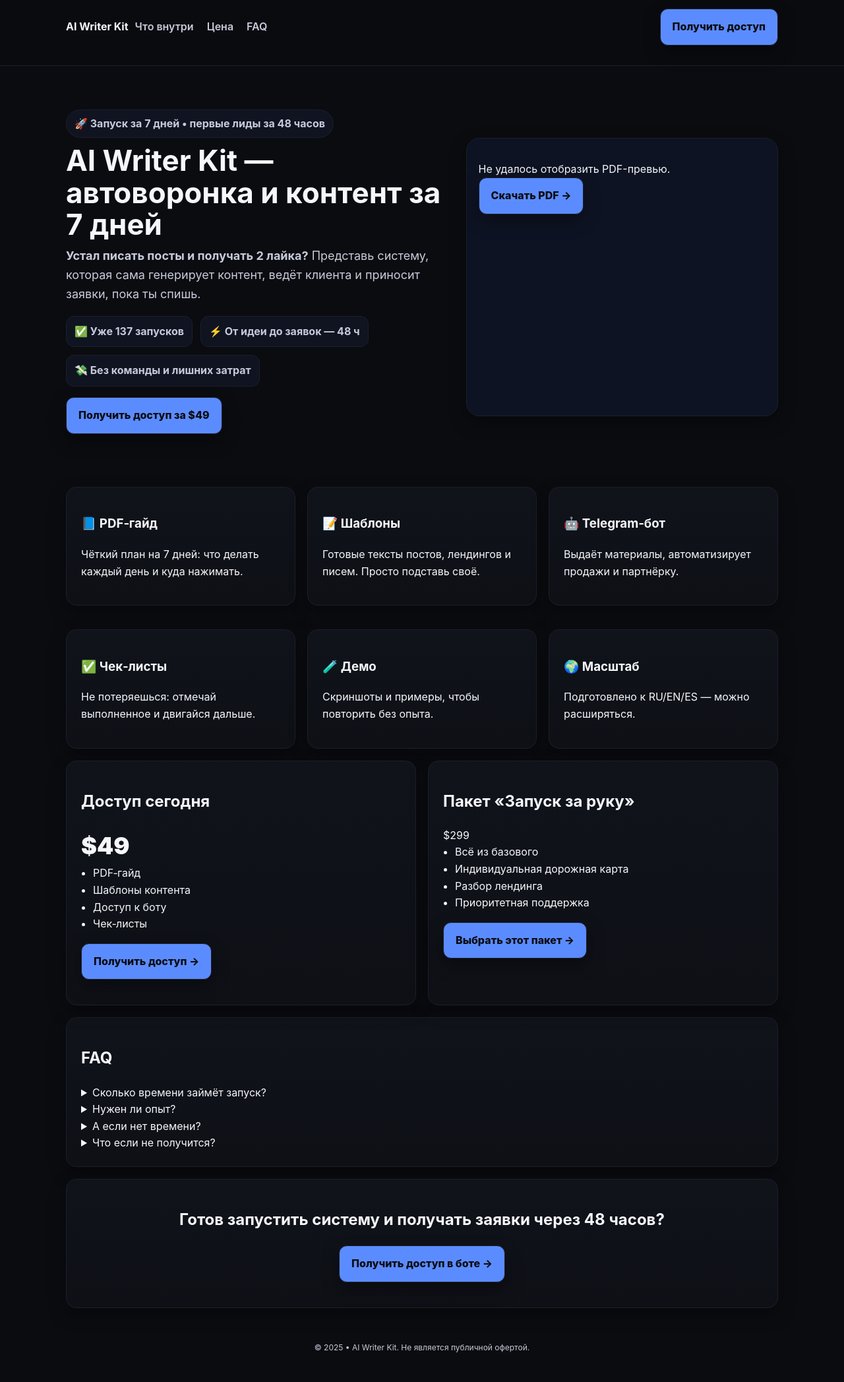
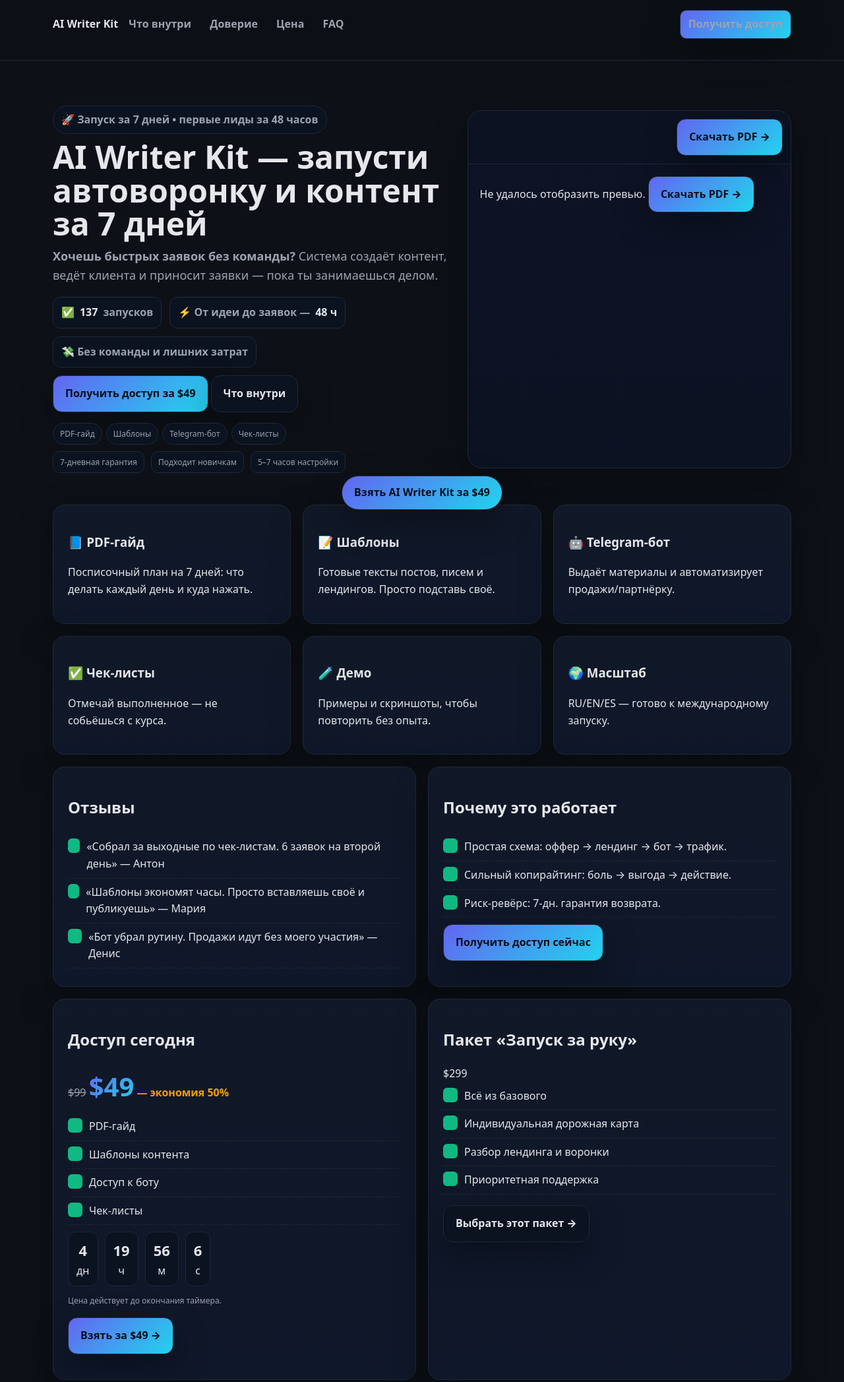
Before and after one commit to Yuriy3133/ai-writer-kit, a plain HTML site: page index.html in a window 1280 px wide. Shown: the part 17-2112 px from the top of the page at 66% size. Drawn offline with Linux system fonts and the light colour scheme.

Commit message:
Update index.html

```diff
--- a/index.html
+++ b/index.html
@@ -4,68 +4,184 @@
 <head>
   <meta charset="utf-8" />
   <meta name="viewport" content="width=device-width, initial-scale=1" />
-  <title>AI Writer Kit — автоворонка и контент за 7 дней</title>
-  <meta name="description" content="PDF-гайд, шаблоны, Telegram-бот и чек-листы. Первые заявки через 48 часов.">
+  <title>AI Writer Kit — запусти автоворонку и контент за 7 дней</title>
+  <meta name="description" content="Система для быстрого запуска заявок: PDF-гайд, шаблоны, Telegram-бот и чек-листы. Первые лиды через 48 часов." />
   <style>
-    :root{--bg:#0b0c10;--panel:#11131b;--text:#f5f7fb;--muted:#c7cada;--brand:#5B8CFF;--stroke:#1b1f2b;--radius:16px;--shadow:0 10px 26px rgba(0,0,0,.35);}
-    *{box-sizing:border-box} body{margin:0;background:var(--bg);color:var(--text);font:16px/1.6 Inter,system-ui,-apple-system,Segoe UI,Roboto,Arial,sans-serif}
-    .wrap{max-width:1120px;margin:0 auto;padding:20px} header{position:sticky;top:0;background:rgba(11,12,16,.7);backdrop-filter:blur(8px);border-bottom:1px solid var(--stroke);z-index:5}
-    nav{display:flex;justify-content:space-between;align-items:center;padding:10px 0} nav a{color:var(--muted);text-decoration:none;padding:8px 10px;border-radius:10px;font-weight:600} nav a:hover{background:#121626;color:var(--text)}
-    .btn{display:inline-flex;gap:10px;align-items:center;justify-content:center;padding:14px 18px;border-radius:12px;border:1px solid var(--stroke);background:var(--brand);color:#0b0c10;font-weight:800;box-shadow:var(--shadow);text-decoration:none}
-    .badge{display:inline-flex;gap:8px;align-items:center;background:#101421;border:1px solid var(--stroke);border-radius:999px;padding:8px 12px;color:var(--muted);font-weight:700}
-    .hero{display:grid;grid-template-columns:1.1fr .9fr;gap:28px;align-items:center;padding:46px 0}
-    h1{font-size:44px;line-height:1.1;margin:10px 0 10px} .lead{color:var(--muted);font-size:18px;margin:8px 0 18px}
-    .kpis{display:flex;gap:12px;flex-wrap:wrap;margin:10px 0} .kpi{background:#101421;border:1px solid var(--stroke);border-radius:12px;padding:10px 12px;color:var(--muted);font-weight:700}
-    .pdf-embed{background:#0e1323;border:1px solid var(--stroke);border-radius:20px;overflow:hidden;box-shadow:var(--shadow)}
-    .pdf-embed object{display:block;width:100%;height:420px;border:0}
+    :root{ --bg:#0d1117; --panel:#111827; --panel-2:#0f172a; --text:#E5E7EB; --muted:#9CA3AF;
+      --brand1:#6366F1; --brand2:#22D3EE; --cta:#4F46E5; --cta-hover:#6366F1;
+      --stroke:#1f2937; --green:#10B981; --amber:#F59E0B; --red:#EF4444;
+      --radius:18px; --shadow:0 18px 50px rgba(0,0,0,.35); }
+    *{box-sizing:border-box} html,body{margin:0;padding:0;background:var(--bg);color:var(--text);font:16px/1.6 system-ui,-apple-system,Segoe UI,Roboto,Inter,Arial,sans-serif}
+    a{color:#93C5FD;text-decoration:none} a:hover{text-decoration:underline}
+    .wrap{max-width:1160px;margin:0 auto;padding:20px}
+    header{position:sticky;top:0;z-index:10;background:rgba(13,17,23,.6);backdrop-filter:blur(8px);border-bottom:1px solid var(--stroke)}
+    nav{display:flex;justify-content:space-between;align-items:center;padding:12px 0}
+    .nav-links a{color:var(--muted);padding:8px 12px;border-radius:10px;font-weight:600}
+    .nav-links a:hover{background:#0b1220;color:var(--text)}
+    .btn{display:inline-flex;gap:10px;align-items:center;justify-content:center;padding:14px 18px;border-radius:14px;border:1px solid var(--stroke);font-weight:800;box-shadow:var(--shadow)}
+    .btn-cta{background:linear-gradient(135deg,var(--brand1),var(--brand2));color:#0b0f1a}
+    .btn-cta:hover{filter:brightness(1.05)}
+    .btn-ghost{background:#0b1220;color:var(--text)}
+    .badge{display:inline-flex;gap:8px;align-items:center;background:#0b1220;border:1px solid var(--stroke);border-radius:999px;padding:8px 12px;color:var(--muted);font-weight:700}
+    .hero{display:grid;grid-template-columns:1.1fr .9fr;gap:28px;align-items:center;padding:48px 0}
+    h1{font-size:48px;line-height:1.05;margin:10px 0} .lead{color:var(--muted);font-size:18px;margin:8px 0 18px}
+    .kpis{display:flex;gap:12px;flex-wrap:wrap;margin:10px 0}
+    .kpi{display:flex;gap:8px;align-items:center;background:#0b1220;border:1px solid var(--stroke);border-radius:12px;padding:10px 12px;color:var(--muted);font-weight:700}
+    .kpi b{color:var(--text)}
+    .hero-media{background:linear-gradient(180deg,#0e1326,#0c1222);border:1px solid var(--stroke);border-radius:22px;overflow:hidden;box-shadow:var(--shadow);padding:0}
+    .pdf-frame{display:block;width:100%;height:460px;border:0}
+    .pdf-toolbar{display:flex;justify-content:flex-end;padding:12px;background:#0c1222;border-bottom:1px solid var(--stroke)}
+    .pill{display:inline-block;background:#0b1220;border:1px solid var(--stroke);padding:6px 10px;border-radius:999px;color:var(--muted);font-size:12px;margin-right:6px}
     .grid-3{display:grid;grid-template-columns:repeat(3,1fr);gap:18px} .grid-2{display:grid;grid-template-columns:repeat(2,1fr);gap:18px}
-    .section{background:linear-gradient(180deg,#11131b,#0e1016);border:1px solid var(--stroke);border-radius:var(--radius);padding:22px;box-shadow:var(--shadow);margin-top:18px}
-    .list{margin:0;padding-left:18px} .price .num{font-size:36px;font-weight:900}
-    @media(max-width:900px){.hero{grid-template-columns:1fr} h1{font-size:36px} .grid-3,.grid-2{grid-template-columns:1fr} .pdf-embed object{height:320px}}
+    .card{background:linear-gradient(180deg,#111827,#0f172a);border:1px solid var(--stroke);border-radius:var(--radius);padding:22px;box-shadow:var(--shadow)}
+    .price .num{font-size:40px;font-weight:900;background:linear-gradient(135deg,var(--brand1),var(--brand2));-webkit-background-clip:text;background-clip:text;color:transparent}
+    .check{list-style:none;margin:0;padding:0} .check li{display:flex;gap:10px;align-items:flex-start;padding:8px 0;border-bottom:1px dashed var(--stroke)}
+    .check i{display:inline-block;width:22px;height:22px;background:var(--green);border-radius:6px}
+    .countdown{display:flex;gap:10px;margin-top:10px} .cd-box{background:#0b1220;border:1px solid var(--stroke);border-radius:12px;padding:10px 12px;text-align:center} .cd-box b{display:block;font-size:22px}
+    .trust-row{display:flex;gap:10px;flex-wrap:wrap;margin-top:10px} .trust-row .t{background:#0b1220;border:1px solid var(--stroke);border-radius:10px;padding:6px 10px;color:var(--muted);font-size:12px}
+    .sticky-cta{position:fixed;bottom:10px;left:0;right:0;display:flex;justify-content:center;z-index:20}
+    .sticky-cta a{padding:12px 18px;border-radius:999px} .footer{text-align:center;color:var(--muted);font-size:12px;padding:30px 0}
+    @media(max-width: 920px){.hero{grid-template-columns:1fr} h1{font-size:38px} .pdf-frame{height:360px}}
   </style>
 </head>
 <body>
-<header><div class="wrap"><nav><div><strong>AI Writer Kit</strong><a href="#inside">Что внутри</a><a href="#price">Цена</a><a href="#faq">FAQ</a></div><a class="btn" href="https://t.me/aiwriterkit_bot">Получить доступ</a></nav></div></header>
+<header>
+  <div class="wrap">
+    <nav>
+      <div class="nav-links">
+        <strong>AI Writer Kit</strong>
+        <a href="#inside">Что внутри</a>
+        <a href="#proof">Доверие</a>
+        <a href="#price">Цена</a>
+        <a href="#faq">FAQ</a>
+      </div>
+      <div class="nav-links">
+        <a class="btn btn-cta" href="https://t.me/aiwriterkit_bot">Получить доступ</a>
+      </div>
+    </nav>
+  </div>
+</header>
+
 <main class="wrap">
   <section class="hero">
     <div>
       <span class="badge">🚀 Запуск за 7 дней • первые лиды за 48 часов</span>
-      <h1>AI Writer Kit — автоворонка и контент за 7 дней</h1>
-      <p class="lead"><b>Устал писать посты и получать 2 лайка?</b> Представь систему, которая сама генерирует контент, ведёт клиента и приносит заявки, пока ты спишь.</p>
-      <div class="kpis"><div class="kpi">✅ Уже 137 запусков</div><div class="kpi">⚡ От идеи до заявок — 48 ч</div><div class="kpi">💸 Без команды и лишних затрат</div></div>
-      <p><a class="btn" href="https://t.me/aiwriterkit_bot">Получить доступ за $49</a></p>
+      <h1>AI Writer Kit — запусти автоворонку и контент за 7 дней</h1>
+      <p class="lead"><b>Хочешь быстрых заявок без команды?</b> Система создаёт контент, ведёт клиента и приносит заявки — пока ты занимаешься делом.</p>
+      <div class="kpis">
+        <div class="kpi">✅ <b>137</b> запусков</div>
+        <div class="kpi">⚡ От идеи до заявок — <b>48 ч</b></div>
+        <div class="kpi">💸 Без команды и лишних затрат</div>
+      </div>
+      <p style="margin:12px 0 16px">
+        <a class="btn btn-cta" href="https://t.me/aiwriterkit_bot">Получить доступ за $49</a>
+        <a class="btn btn-ghost" href="#inside">Что внутри</a>
+      </p>
+      <span class="pill">PDF‑гайд</span><span class="pill">Шаблоны</span><span class="pill">Telegram‑бот</span><span class="pill">Чек‑листы</span>
+      <div class="trust-row"><span class="t">7‑дневная гарантия</span><span class="t">Подходит новичкам</span><span class="t">5–7 часов настройки</span></div>
     </div>
-    <div class="pdf-embed">
-      <object data="./ai-writer-kit-guide.pdf#page=1" type="application/pdf">
-        <div style="padding:18px">
-          <p>Не удалось отобразить PDF-превью. <a class="btn" href="./ai-writer-kit-guide.pdf">Скачать PDF →</a></p>
-        </div>
+    <div class="hero-media">
+      <div class="pdf-toolbar">
+        <a class="btn btn-cta" href="./ai-writer-kit-guide.pdf" download>Скачать PDF →</a>
+      </div>
+      <object class="pdf-frame" data="./ai-writer-kit-guide.pdf#page=1" type="application/pdf">
+        <div style="padding:18px">Не удалось отобразить превью. <a class="btn btn-cta" href="./ai-writer-kit-guide.pdf">Скачать PDF →</a></div>
       </object>
     </div>
   </section>
 
   <section id="inside" class="grid-3">
-    <div class="section"><h3>📘 PDF‑гайд</h3><p>Чёткий план на 7 дней: что делать каждый день и куда нажимать.</p></div>
-    <div class="section"><h3>📝 Шаблоны</h3><p>Готовые тексты постов, лендингов и писем. Просто подставь своё.</p></div>
-    <div class="section"><h3>🤖 Telegram‑бот</h3><p>Выдаёт материалы, автоматизирует продажи и партнёрку.</p></div>
-    <div class="section"><h3>✅ Чек‑листы</h3><p>Не потеряешься: отмечай выполненное и двигайся дальше.</p></div>
-    <div class="section"><h3>🧪 Демо</h3><p>Скриншоты и примеры, чтобы повторить без опыта.</p></div>
-    <div class="section"><h3>🌍 Масштаб</h3><p>Подготовлено к RU/EN/ES — можно расширяться.</p></div>
+    <div class="card"><h3>📘 PDF‑гайд</h3><p>Посписочный план на 7 дней: что делать каждый день и куда нажать.</p></div>
+    <div class="card"><h3>📝 Шаблоны</h3><p>Готовые тексты постов, писем и лендингов. Просто подставь своё.</p></div>
+    <div class="card"><h3>🤖 Telegram‑бот</h3><p>Выдаёт материалы и автоматизирует продажи/партнёрку.</p></div>
+    <div class="card"><h3>✅ Чек‑листы</h3><p>Отмечай выполненное — не собьёшься с курса.</p></div>
+    <div class="card"><h3>🧪 Демо</h3><p>Примеры и скриншоты, чтобы повторить без опыта.</p></div>
+    <div class="card"><h3>🌍 Масштаб</h3><p>RU/EN/ES — готово к международному запуску.</p></div>
   </section>
 
-  <section id="price" class="grid-2">
-    <div class="section price"><h2>Доступ сегодня</h2><div class="num">$49</div><ul class="list"><li>PDF‑гайд</li><li>Шаблоны контента</li><li>Доступ к боту</li><li>Чек‑листы</li></ul><p><a class="btn" href="https://t.me/aiwriterkit_bot">Получить доступ →</a></p></div>
-    <div class="section"><h2>Пакет «Запуск за руку»</h2><div class="num">$299</div><ul class="list"><li>Всё из базового</li><li>Индивидуальная дорожная карта</li><li>Разбор лендинга</li><li>Приоритетная поддержка</li></ul><p><a class="btn" href="https://t.me/aiwriterkit_bot">Выбрать этот пакет →</a></p></div>
+  <section id="proof" class="grid-2" style="margin-top:18px">
+    <div class="card">
+      <h2>Отзывы</h2>
+      <ul class="check">
+        <li><i></i><div>«Собрал за выходные по чек‑листам. 6 заявок на второй день» — Антон</div></li>
+        <li><i></i><div>«Шаблоны экономят часы. Просто вставляешь своё и публикуешь» — Мария</div></li>
+        <li><i></i><div>«Бот убрал рутину. Продажи идут без моего участия» — Денис</div></li>
+      </ul>
+    </div>
+    <div class="card">
+      <h2>Почему это работает</h2>
+      <ul class="check">
+        <li><i></i><div>Простая схема: оффер → лендинг → бот → трафик.</div></li>
+        <li><i></i><div>Сильный копирайтинг: боль → выгода → действие.</div></li>
+        <li><i></i><div>Риск‑ревёрс: 7‑дн. гарантия возврата.</div></li>
+      </ul>
+      <p style="margin-top:10px"><a class="btn btn-cta" href="https://t.me/aiwriterkit_bot">Получить доступ сейчас</a></p>
+    </div>
   </section>
 
-  <section id="faq" class="section"><h2>FAQ</h2>
+  <section id="price" class="grid-2" style="margin-top:18px">
+    <div class="card price">
+      <h2>Доступ сегодня</h2>
+      <p style="margin:0 0 8px"><del style="color:var(--muted)">$99</del> <span class="num">$49</span> <span style="color:var(--amber);font-weight:800">— экономия 50%</span></p>
+      <ul class="check">
+        <li><i></i><div>PDF‑гайд</div></li>
+        <li><i></i><div>Шаблоны контента</div></li>
+        <li><i></i><div>Доступ к боту</div></li>
+        <li><i></i><div>Чек‑листы</div></li>
+      </ul>
+      <div class="countdown">
+        <div class="cd-box"><b id="d">0</b>дн</div>
+        <div class="cd-box"><b id="h">0</b>ч</div>
+        <div class="cd-box"><b id="m">0</b>м</div>
+        <div class="cd-box"><b id="s">0</b>с</div>
+      </div>
+      <p style="color:var(--muted);font-size:12px">Цена действует до окончания таймера.</p>
+      <p><a class="btn btn-cta" href="https://t.me/aiwriterkit_bot">Взять за $49 →</a></p>
+    </div>
+    <div class="card">
+      <h2>Пакет «Запуск за руку»</h2>
+      <p class="num" style="margin:0">$299</p>
+      <ul class="check">
+        <li><i></i><div>Всё из базового</div></li>
+        <li><i></i><div>Индивидуальная дорожная карта</div></li>
+        <li><i></i><div>Разбор лендинга и воронки</div></li>
+        <li><i></i><div>Приоритетная поддержка</div></li>
+      </ul>
+      <p><a class="btn btn-ghost" href="https://t.me/aiwriterkit_bot">Выбрать этот пакет →</a></p>
+    </div>
+  </section>
+
+  <section id="faq" class="card" style="margin-top:18px">
+    <h2>FAQ</h2>
     <details><summary>Сколько времени займёт запуск?</summary><p>Первые шаги — 2 часа. Полный старт — 7 дней.</p></details>
     <details><summary>Нужен ли опыт?</summary><p>Нет. Всё по шагам и с шаблонами. Просто повторяй инструкции.</p></details>
     <details><summary>А если нет времени?</summary><p>Делай по 30–40 минут в день по чек‑листам.</p></details>
-    <details><summary>Что если не получится?</summary><p>Материалы и шаблоны останутся у тебя — можно применить в другом проекте.</p></details>
+    <details><summary>Что если не получится?</summary><p>7‑дневная гарантия возврата. Напиши в бота — поможем/вернём.</p></details>
   </section>
 
-  <section class="section" style="text-align:center"><h2>Готов запустить систему и получать заявки через 48 часов?</h2><p><a class="btn" href="https://t.me/aiwriterkit_bot">Получить доступ в боте →</a></p></section>
+  <section class="card" style="margin-top:18px;text-align:center">
+    <h2>Готов запустить систему и получать заявки через 48 часов?</h2>
+    <p><a class="btn btn-cta" href="https://t.me/aiwriterkit_bot">Получить доступ в боте →</a></p>
+  </section>
 </main>
-<footer class="wrap" style="color:var(--muted);font-size:12px;text-align:center;padding:30px 0">© 2025 • AI Writer Kit. Не является публичной офертой.</footer>
-</body></html>
+
+<div class="sticky-cta">
+  <a class="btn btn-cta" href="https://t.me/aiwriterkit_bot">Взять AI Writer Kit за $49</a>
+</div>
+
+<footer class="footer">© 2025 • AI Writer Kit. Не является публичной офертой.</footer>
+
+<script>
+  const deadline = new Date('2025-09-11T16:23:10Z').getTime();
+  const D = document.getElementById('d'), H=document.getElementById('h'), M=document.getElementById('m'), S=document.getElementById('s');
+  setInterval(()=>{
+    const now = Date.now(); let t = Math.max(0, deadline - now);
+    const d=Math.floor(t/86400000); t-=d*86400000;
+    const h=Math.floor(t/3600000); t-=h*3600000;
+    const m=Math.floor(t/60000); t-=m*60000;
+    const s=Math.floor(t/1000);
+    D.textContent=d; H.textContent=h; M.textContent=m; S.textContent=s;
+  },1000);
+</script>
+</body>
+</html>
```
